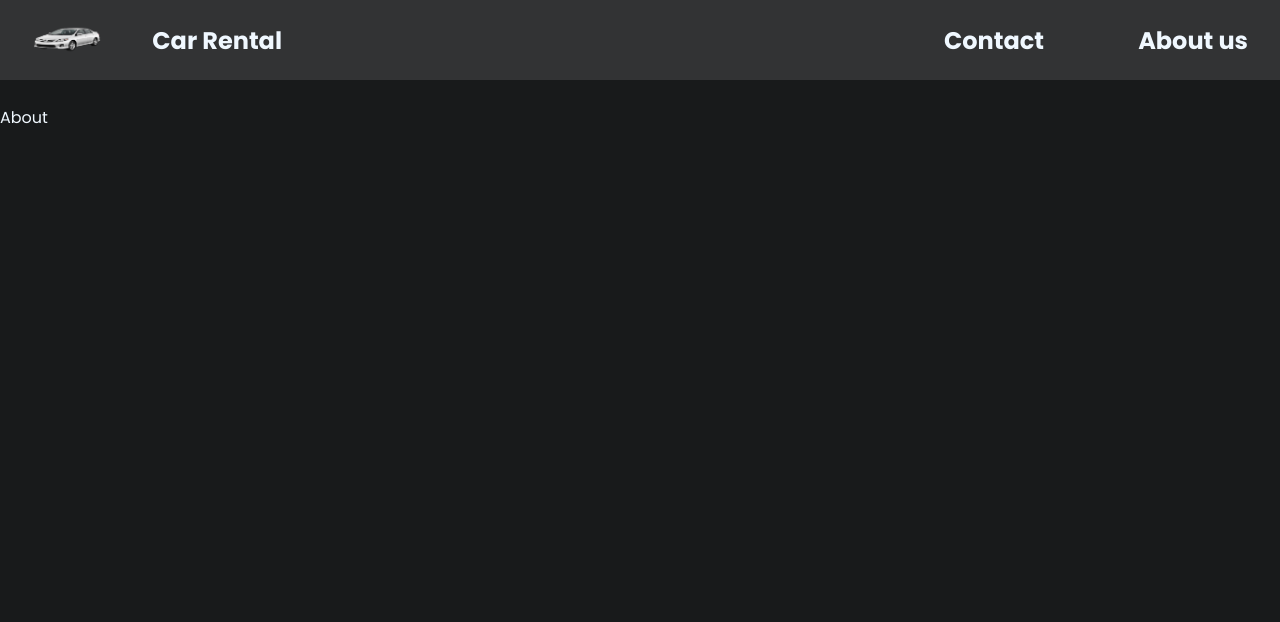
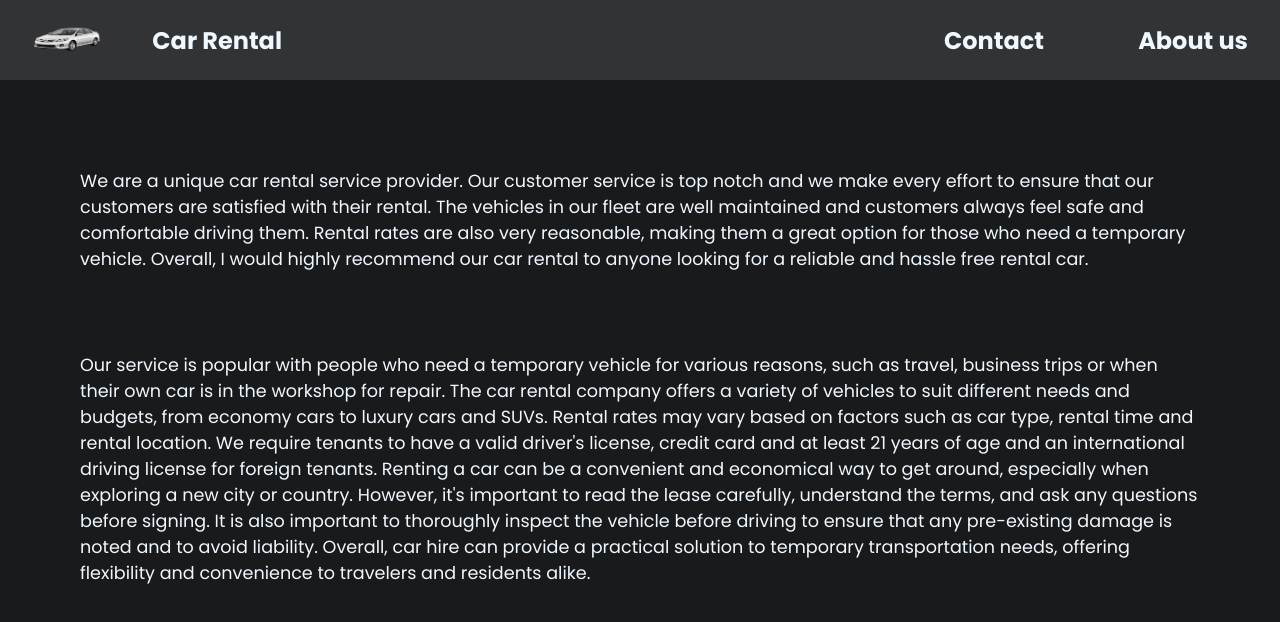
Before and after one commit to ajarek/react-72-vite-Car-Rental, a React (Vite) app: page /about in a window 1280 px wide. Shown: the top 622 px of the page. Built offline with nearby package versions, Linux system fonts and the light colour scheme.

Commit message:
added About

```diff
--- a/src/components/FormContent/FormContent.css
+++ b/src/components/FormContent/FormContent.css
@@ -25,6 +25,7 @@
   margin-bottom: 1rem;
   border-radius: 4px;
   background-color: #f0f8ff;
+  color: #181a1b;
 }
 
 .note .form-input button {
--- a/src/pages/About/About.css
+++ b/src/pages/About/About.css
@@ -1,3 +1,12 @@
 .about{
-  padding-top: 10vh;
+  padding:10vh;
+  min-height: 90vh;
+  display: flex;
+  flex-direction: column;
+  justify-content: space-evenly;
+  align-items: center;
+  font-size: 1.1rem;
 }
+.about p{
+  margin-bottom: 1rem;
+}
--- a/src/pages/About/About.jsx
+++ b/src/pages/About/About.jsx
@@ -2,7 +2,18 @@ import React from 'react'
 import './About.css'
 const About = () => {
   return (
-    <div className='about'>About</div>
+    <div className='about'>
+      <p>We are a unique car rental service provider. Our customer service is top notch and we make every effort to ensure that our customers are satisfied with their rental. The vehicles in our fleet are well maintained and customers always feel safe and comfortable driving them. Rental rates are also very reasonable, making them a great option for those who need a temporary vehicle. Overall, I would highly recommend our car rental to anyone looking for a reliable and hassle free rental car.</p>
+      <p>Our service is popular with people who need a temporary vehicle for various reasons, such as travel, business trips or when their own car is in the workshop for repair.
+
+The car rental company offers a variety of vehicles to suit different needs and budgets, from economy cars to luxury cars and SUVs. Rental rates may vary based on factors such as car type, rental time and rental location.
+
+We require tenants to have a valid driver's license, credit card and at least 21 years of age and an international driving license for foreign tenants.
+
+Renting a car can be a convenient and economical way to get around, especially when exploring a new city or country. However, it's important to read the lease carefully, understand the terms, and ask any questions before signing. It is also important to thoroughly inspect the vehicle before driving to ensure that any pre-existing damage is noted and to avoid liability.
+
+Overall, car hire can provide a practical solution to temporary transportation needs, offering flexibility and convenience to travelers and residents alike.</p>
+    </div>
   )
 }
 
```
